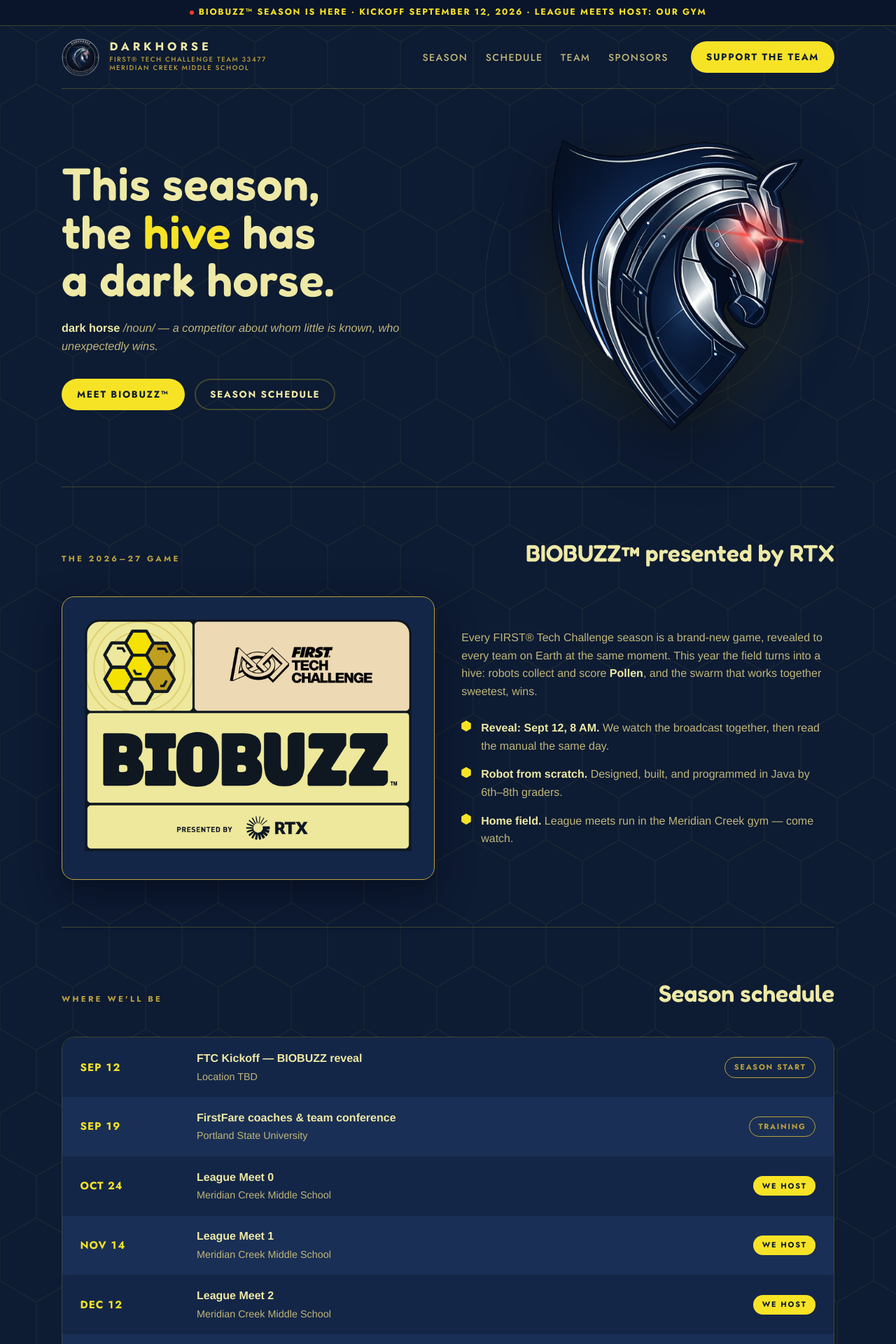
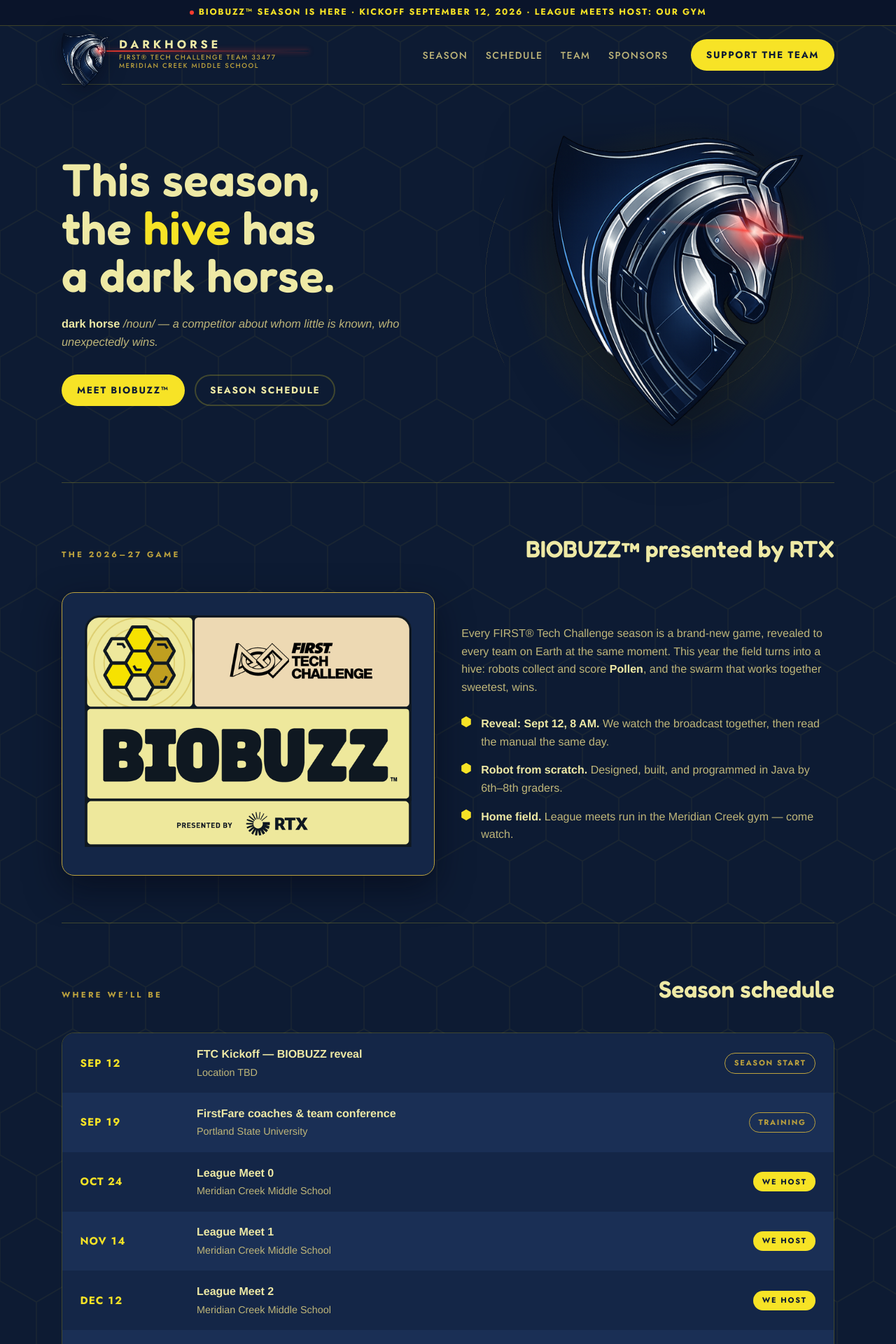
Before and after one commit to DarkHorseFTC/DarkHorseFTC.github.io, a Jekyll site: the page built from index.html, in a window 1280 px wide. Shown: the top 1920 px of the page at 70% size. Built offline with Jekyll 4.4.1, drawn with Linux system fonts in a browser that asks for light colours.

Commit message:
Nav mark: horsehead breaks the header frame, eye laser underlines wordmark

```diff
--- a/_includes/nav.html
+++ b/_includes/nav.html
@@ -1,7 +1,7 @@
 <header class="wrap">
   <nav>
     <div class="mark">
-      <img src="/assets/img/darkhorse-badge-512.png" alt="DarkHorse Robotics badge">
+      <img src="/assets/img/darkhorse-head-nav.png" alt="DarkHorse Robotics">
       <span class="mark-text">
         <span class="mark-name">DARKHORSE</span>
         <span class="mark-sub">FIRST&reg; Tech Challenge Team 33477</span>
--- a/assets/css/main.css
+++ b/assets/css/main.css
@@ -76,8 +76,22 @@
     padding: 1.1rem 0;
     border-bottom: 1px solid var(--hairline);
   }
-  .mark { display: flex; align-items: center; gap: 0.9rem; }
-  .mark img { width: 54px; height: 54px; }
+  .mark { display: flex; align-items: center; gap: 0.9rem; position: relative; }
+  .mark img {
+    height: 78px; width: auto;
+    margin: -8px 0 -22px;   /* the horse leans out of the header frame */
+    position: relative; z-index: 2;
+    filter: drop-shadow(0 6px 14px rgba(3, 8, 20, 0.55));
+  }
+  /* the eye's laser, continuing from the baked streak to underline the wordmark */
+  .mark::after {
+    content: ""; position: absolute;
+    left: 54px; top: 17px; right: -46px; height: 2px;
+    background: linear-gradient(90deg, rgba(255, 59, 46, 0.95), rgba(255, 59, 46, 0.28) 62%, transparent);
+    box-shadow: 0 0 7px rgba(255, 59, 46, 0.55);
+    z-index: 0; pointer-events: none;
+  }
+  .mark-text { position: relative; z-index: 1; }
   .mark-text { display: flex; flex-direction: column; }
   .mark-name { margin-bottom: 0.22rem; }
   .mark-name {
@@ -104,6 +118,8 @@
   @media (max-width: 760px) {
     nav { flex-wrap: wrap; gap: 1rem; }
     nav ul, nav > .cta { display: none; }
+    .mark img { height: 64px; margin: -6px 0 -16px; }
+    .mark::after { left: 45px; top: 15px; right: 0; }
     .nav-burger {
       display: flex; flex-direction: column; justify-content: center; gap: 5px;
       margin-left: auto; width: 40px; height: 40px; padding: 8px;
```
Also changed, not shown: assets/img/darkhorse-head-nav.png (added).
